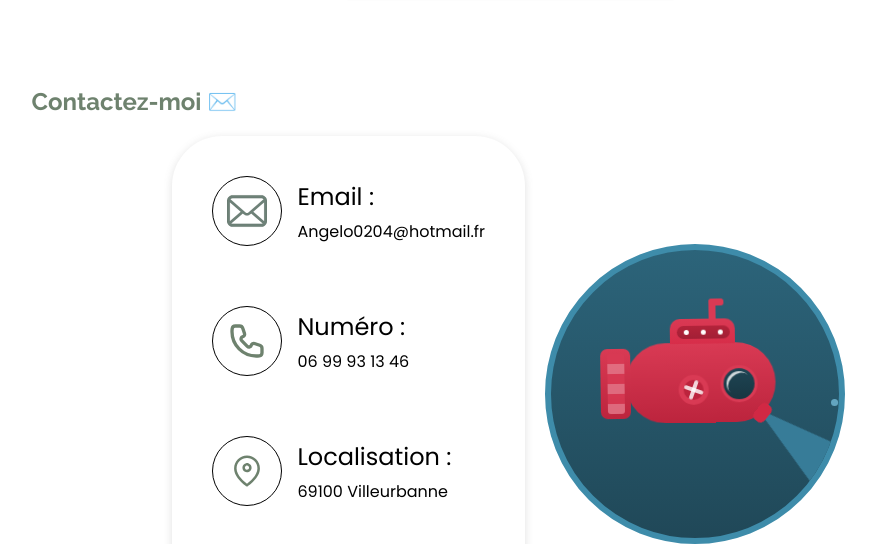
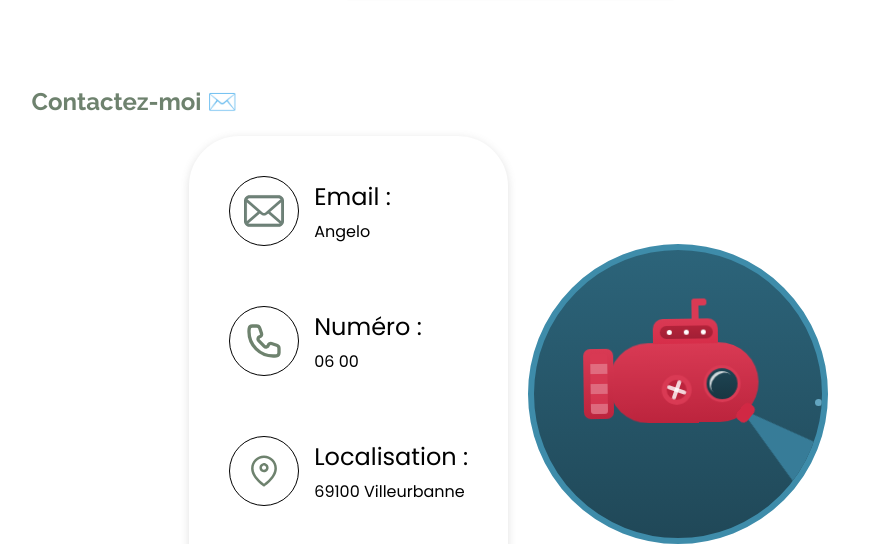
Before and after one commit to miligen2/Portfolio, a plain HTML site: page index.html in a window 1280 px wide. Shown: the part 6839-7383 px from the top of the page, without its empty margins (288-1164 px from the left). Drawn offline with Linux system fonts and the light colour scheme.

Commit message:
Update index.html

```diff
--- a/index.html
+++ b/index.html
@@ -667,7 +667,7 @@
 						</div>
 						<div class="infoC">
 							<div class="titreContact">Email :</div>
-							<div class="textContact"> Angelo0204@hotmail.fr</div>
+							<div class="textContact"> Angelo</div>
 						</div>
 
 					</div>
@@ -676,7 +676,7 @@
 							<svg height="40px" width="40px" viewBox="0 0 24 24" fill="none" xmlns="http://www.w3.org/2000/svg" stroke="#6e826e"><g id="SVGRepo_bgCarrier" stroke-width="0"></g><g id="SVGRepo_tracerCarrier" stroke-linecap="round" stroke-linejoin="round"></g><g id="SVGRepo_iconCarrier"> <path d="M3 6.5C3 14.5081 9.49187 21 17.5 21C18.166 21 18.8216 20.9551 19.4637 20.8682C20.3747 20.7448 21 19.9292 21 19.01V16.4415C21 15.5807 20.4491 14.8164 19.6325 14.5442L16.4841 13.4947C15.6836 13.2279 14.8252 13.699 14.6206 14.5177C14.3475 15.6102 12.987 15.987 12.1907 15.1907L8.80926 11.8093C8.01301 11.013 8.38984 9.65254 9.48229 9.37943C10.301 9.17476 10.7721 8.31644 10.5053 7.51586L9.45585 4.36754C9.18362 3.55086 8.41934 3 7.55848 3H4.99004C4.0708 3 3.25518 3.62533 3.13185 4.53627C3.0449 5.17845 3 5.83398 3 6.5Z" stroke="#6e826e" stroke-width="2" stroke-linejoin="round"></path> </g></svg>						</div>
 						<div class="infoC">
 							<div class="titreContact">Numéro :</div>
-							<div class="textContact"> 06 99 93 13 46</div>
+							<div class="textContact"> 06 00</div>
 						</div>
 					</div>
 					<div class="partieContact">
@@ -689,12 +689,12 @@
 					</div>
 					<div class="reseau">
 						<div class="Likdin">
-							<a href="https://fr.linkedin.com/in/macaireangelo">
+							<a href="">
 								<i class="fa fa-linkedin fa-2x" style="color:#6E8278" aria-hidden="true"></i>
 							</a>
 						</div>
 						<div class="mail">
-							<a href="mailto:angelo0204@hotmail.fr">
+							<a href="">
 								<i class="fa fa-envelope-o fa-2x" style="color:#6E8278" aria-hidden="true"></i>
 							</a>
 						</div>
```
